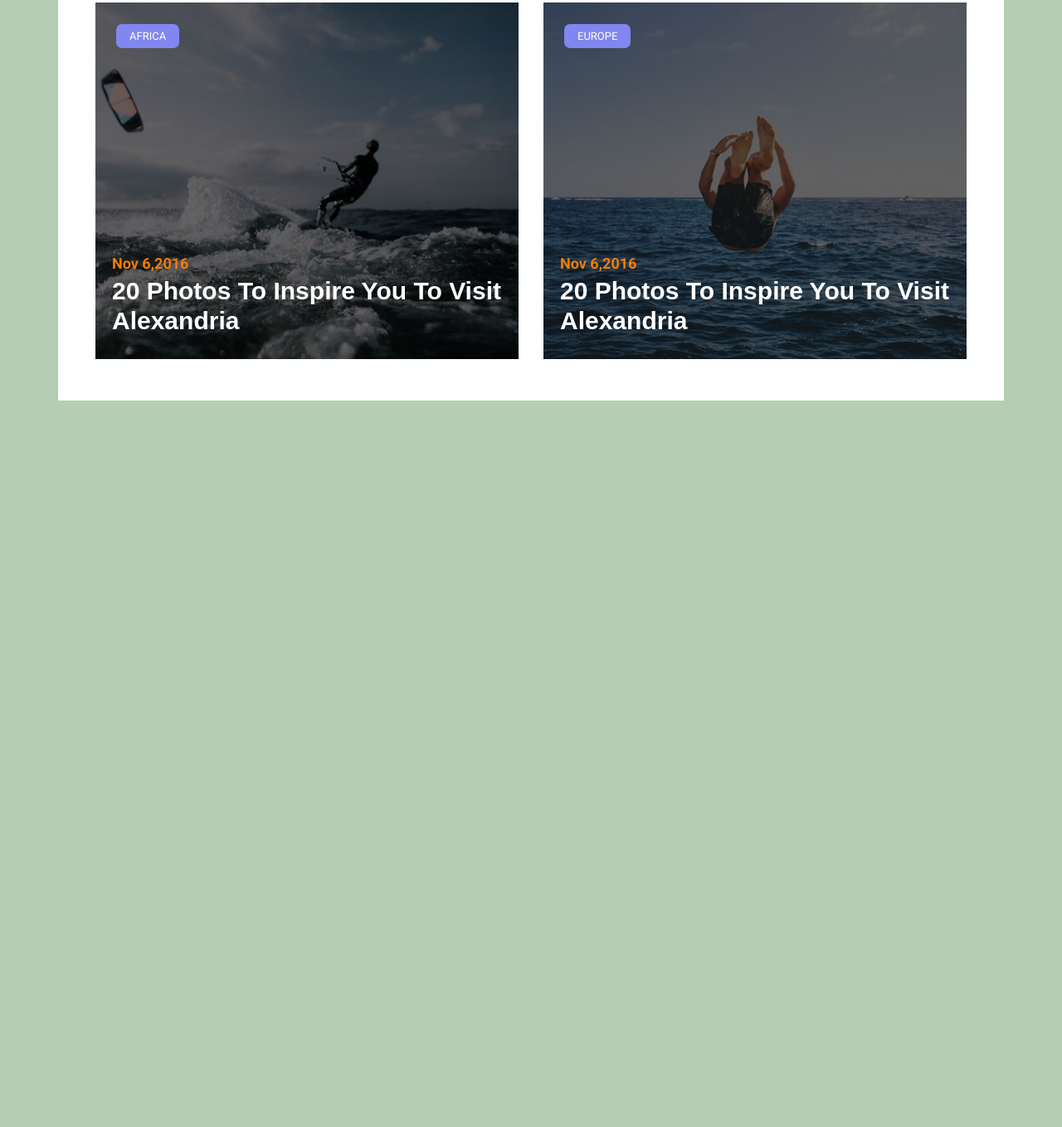
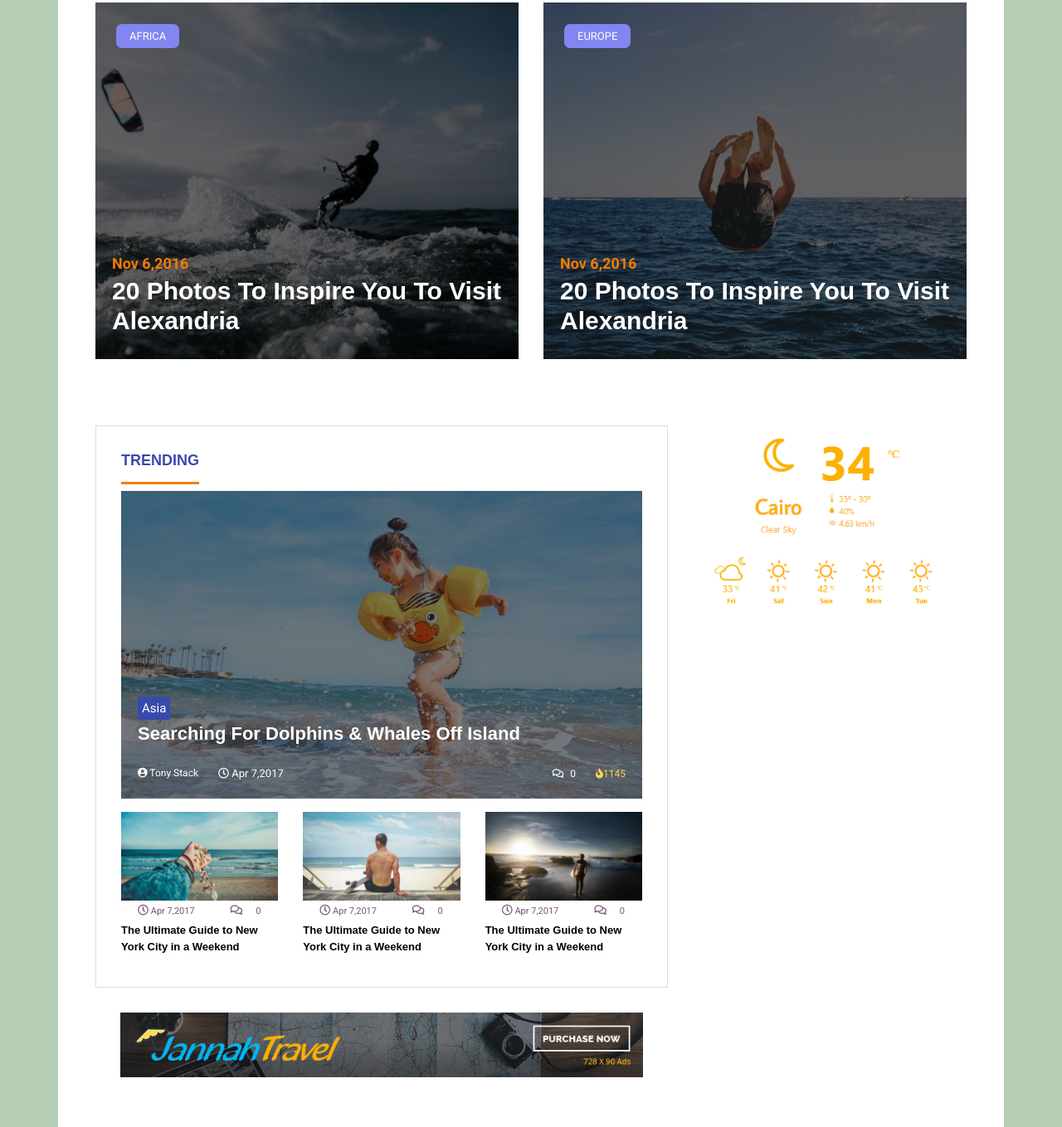
Before and after one commit to anamul01988/jannah-travel-responsive-site, a plain HTML site: page index.html in a window 1280 px wide. Shown: the part 1777-3136 px from the top of the page at 83% size. Before the commit the page ends 2260 px from the top, so only its background shows below. Drawn offline with Linux system fonts and the light colour scheme; a web font is replaced by a local one.

Commit message:
trending section added

```diff
--- a/css/style.css
+++ b/css/style.css
@@ -543,11 +543,7 @@ span.like {
     text-transform: capitalize;
 }
  .tript-trending .trips-trending-footer div{
-    display: inline-block;
     margin-top: 15px;
-}
- .tript-trending .trips-trending-footer .comment-like{
-    float: right;
 }
 .trend-popular-follow-recent .trending-box span{
     color: #757;
@@ -558,10 +554,7 @@ span.like {
     padding-top: 5px;
         margin-left: 20px;
 }
-.popular-follow-recent .trending-box .comment{
-    float: right!important;
-    display: inline-block;
-}
+
 .trend-popular-follow-recent .trending-box h5 a{
     font-size: 23px;
     text-decoration: none;
@@ -569,23 +562,9 @@ span.like {
     font-size: 13px;
     font-weight: 600;
     color: #000;
+    margin-top: 5px;
+    line-height: 20px;
 
-}
-/* .trend-popular-follow-recent .trending-box .author-date{
-    padding-top: 10px;
-}
-.trending-box .comment{
-    margin-left: 30px;
-}
- */
- .trending-box div{
-    font-size: 12px;
-    text-transform: capitalize;
-      display: inline-block;
-    margin-top: 15px;
-}
- .trending-box .comment{
-    float: right;
 }
 
 /*=== 08.Recent Articles===*/
--- a/index.html
+++ b/index.html
@@ -286,6 +286,110 @@
  </div>
 </section>
 <!-- =============  end Check section no 4 ============= -->
+  <!-- ===== trend-popular-follow-recent Start 05 ===== -->
+  <section class="trend-popular-follow-recent p-30">
+    <div class="row">
+      <div class="col-lg-8"> <!--============ main left start============ -->
+        <div class="trending p-30">
+          <div class="title-bar">
+            <h6 class="title">trending</h6>
+          </div>
+          <!-- ============== Trips start 5.1 ============== -->
+        <div class="tript-trending ">
+          <span class="location">asia</span>
+          <h3><a href="#">searching for dolphins & whales off island</a></h3>
+
+             <div class="trips-trending-footer  d-flex flex-wrap justify-content-between ">
+                <div class="author-date  d-flex flex-wrap justify-content-between ">
+                  <span class="author mr-4"><i class="fas fa-user-circle "></i>
+                    tony stack
+                  </span>
+
+                  <span class="date"><i class="far fa-clock"></i>
+                    Apr 7,2017
+                  </span>
+               </div>
+
+                <div class="comment-like  d-flex align-items-center justify-content-between flex-wrap">
+                  <span class="comment mr-4 "><i class="far fa-comments mr-2"></i>0</span>
+                  <span class="like "><i class="fas fa-fire"></i>1145</span>
+                </div>
+              </div>
+        </div> <!-- ===== Trips End 5.1 ===== -->
+
+     <!--==============Trending start 5.2==============-->
+      <div class="row">
+        <div class="col-lg-4 col-md-6 col-12">
+          <div class="trending-box mt-3">
+            <img src="images/asset 8.jpeg" class="img-fluid" alt="jkahkfa">
+            <div class="author-date d-flex justify-content-between flex-wrap">
+              <span class="date"><i class="far fa-clock"></i>
+                Apr 7,2017
+              </span>
+              <span class="comment"><i class="far fa-comments mr-3"></i>0</span>
+            </div>
+            <h5><a href="#">The Ultimate Guide to New York City in a Weekend</a></h5>
+          </div>
+        </div>
+
+
+        <div class="col-lg-4 col-md-6 col-12">
+          <div class="trending-box mt-3">
+            <img src="images/asset 9.jpeg" class="img-fluid" alt="jkahkfa">
+            <div class="author-date d-flex justify-content-between flex-wrap">
+              <span class="date"><i class="far fa-clock"></i>
+                Apr 7,2017
+              </span>
+              <span class="comment"><i class="far fa-comments mr-3"></i>0</span>
+            </div>
+            <h5><a href="#">The Ultimate Guide to New York City in a Weekend</a></h5>
+          </div>
+        </div>
+
+        <div class="col-lg-4 col-md-6 col-12">
+          <div class="trending-box mt-3">
+            <img src="images/asset 10.jpeg" class="img-fluid" alt="jkahkfa">
+            <div class="author-date d-flex justify-content-between flex-wrap">
+              <span class="date"><i class="far fa-clock"></i>
+                Apr 7,2017
+              </span>
+              <span class="comment"><i class="far fa-comments mr-3"></i>0</span>
+            </div>
+            <h5><a href="#">The Ultimate Guide to New York City in a Weekend</a></h5>
+          </div>
+        </div>
+      </div>
+
+
+  </div>
+   <!--==============Trending End 5.2 ==============-->
+     <!--==============Trending start 5.3 ==============-->
+      <div class="banner p-30">
+        <img src="images/asset 11.jpeg" class="img-fluid" alt="">
+      </div>
+       <!--==============Trending End 5.3 ==============-->
+   </div>
+    <!--=========== main left end =========== left side -->
+
+
+
+    <!--=========== main right start =========== right side -->
+    <div class="col-lg-4">
+      <div class="waether"><!--=============== weather start 5.5 =============== -->
+        <img src="images/Screenshot_24.png" class="img-fluid" alt="">
+      </div>
+       <!--=============== weather end 5.5 =============== -->
+
+
+
+
+
+  </div>
+  <!--=========== main right end col-lg-4 =========== right side -->
+</div> <!--row end -->
+</section>
+
+<!-- ===== ========end trend-popular-follow-recent 05 ======== ===== -->
 
 
 
```
